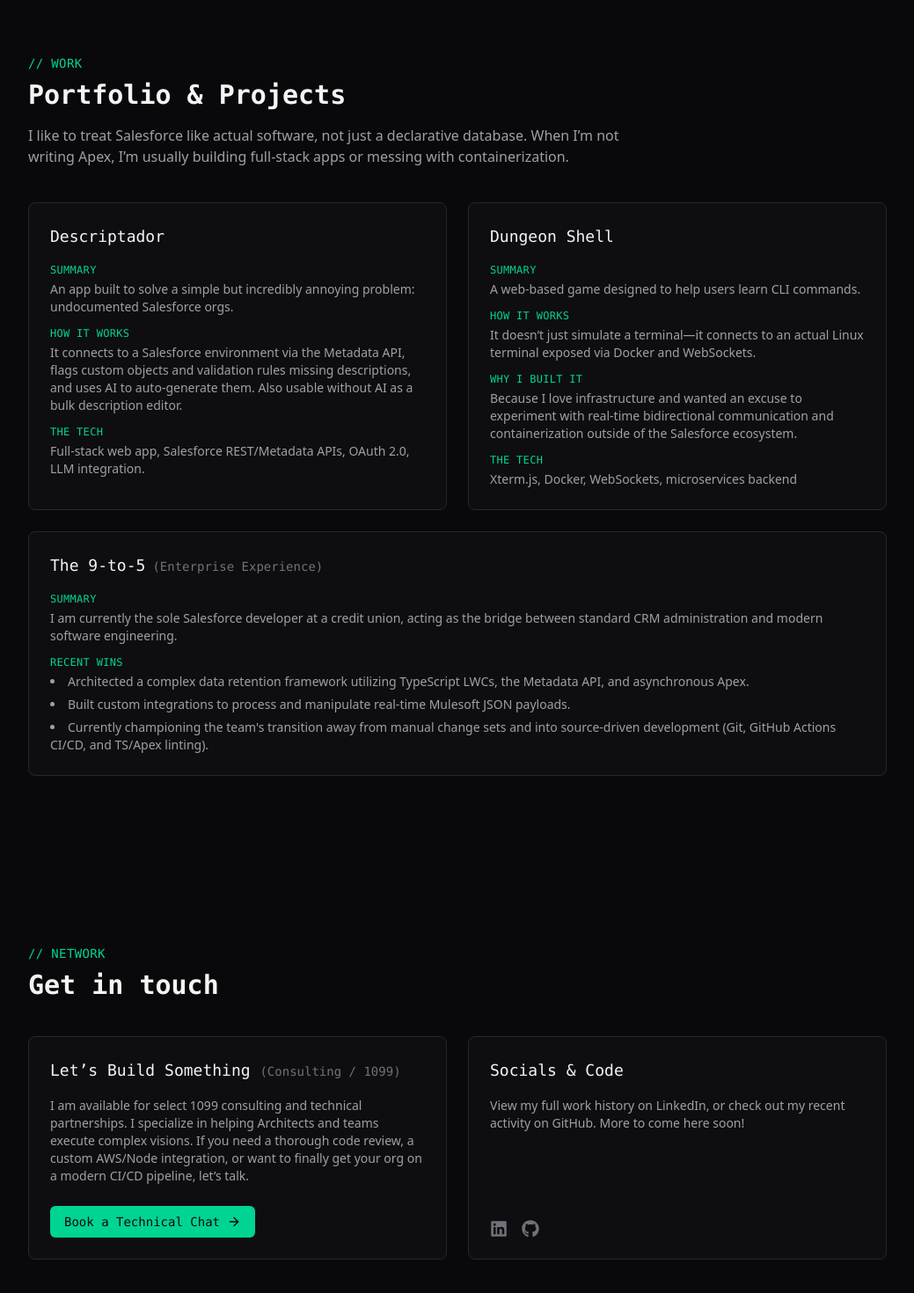
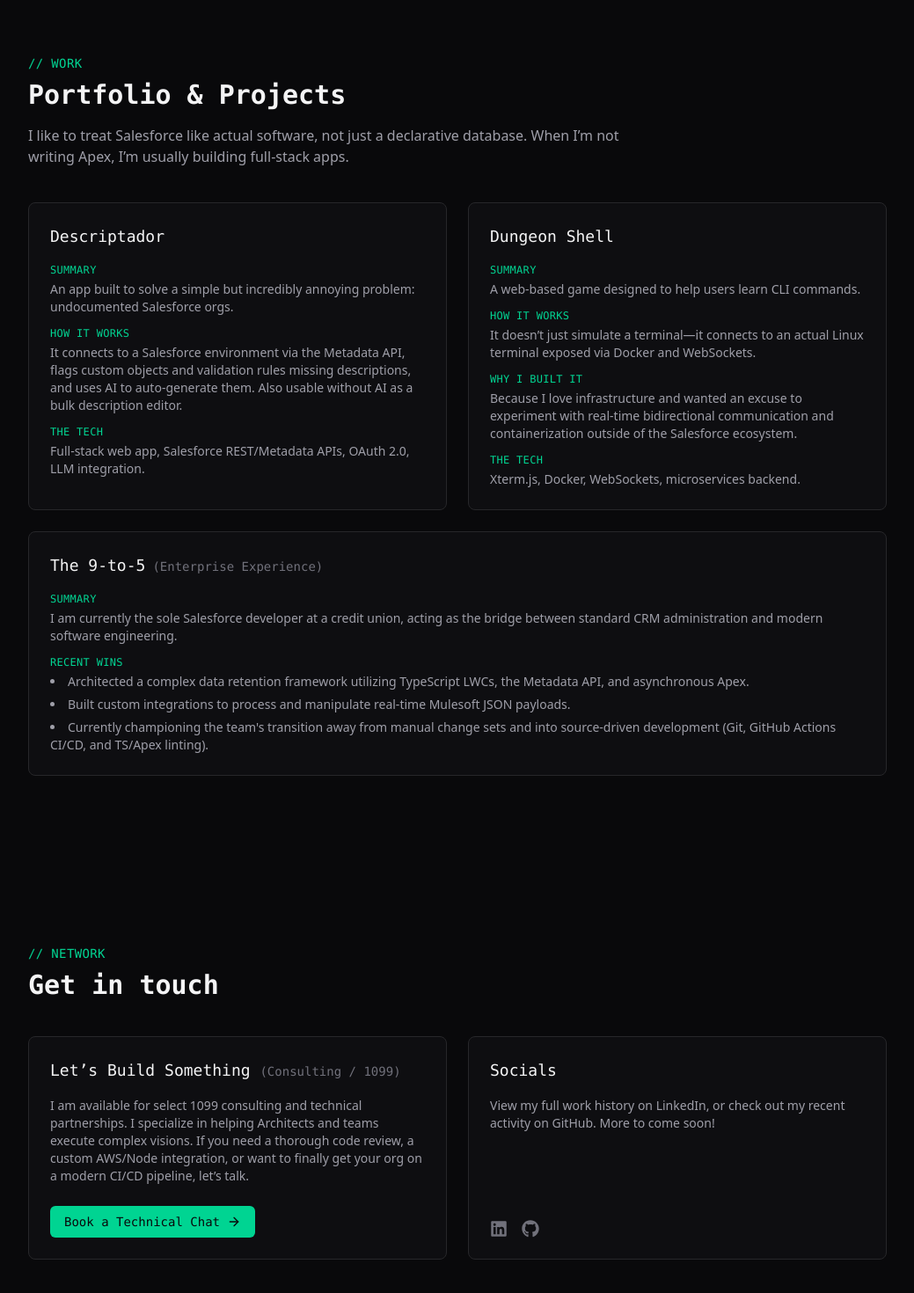
Before and after one commit to selkasse/sharif-gg, a React (Vite) app: page / in a window 1280 px wide. Shown: the part 522-1992 px from the top of the page at 88% size, without its empty margins (120-1159 px from the left). Built offline with nearby package versions, Linux system fonts and the light colour scheme.

Commit message:
improve wording

```diff
--- a/src/components/CallToAction.tsx
+++ b/src/components/CallToAction.tsx
@@ -36,12 +36,10 @@
         </div>
 
         <div className="flex flex-col rounded-lg border border-zinc-800 bg-zinc-900/40 p-6">
-          <h3 className="font-mono text-lg text-zinc-100">
-            Socials &amp; Code
-          </h3>
+          <h3 className="font-mono text-lg text-zinc-100">Socials</h3>
           <p className="mt-4 text-sm text-zinc-400">
             View my full work history on LinkedIn, or check out my recent
-            activity on GitHub. More to come here soon!
+            activity on GitHub. More to come soon!
           </p>
           <div className="mt-auto flex items-center gap-4 pt-6">
             <a
--- a/src/components/Projects.tsx
+++ b/src/components/Projects.tsx
@@ -12,7 +12,7 @@
       <p className="mt-4 max-w-2xl text-zinc-400">
         I like to treat Salesforce like actual software, not just a declarative
         database. When I’m not writing Apex, I’m usually building full-stack
-        apps or messing with containerization.
+        apps.
       </p>
 
       <div className="mt-10 grid gap-6 md:grid-cols-2">
@@ -53,7 +53,7 @@
             },
             {
               label: "The Tech",
-              text: "Xterm.js, Docker, WebSockets, microservices backend",
+              text: "Xterm.js, Docker, WebSockets, microservices backend.",
             },
           ]}
           link="https://dungeonshell.com"
```
